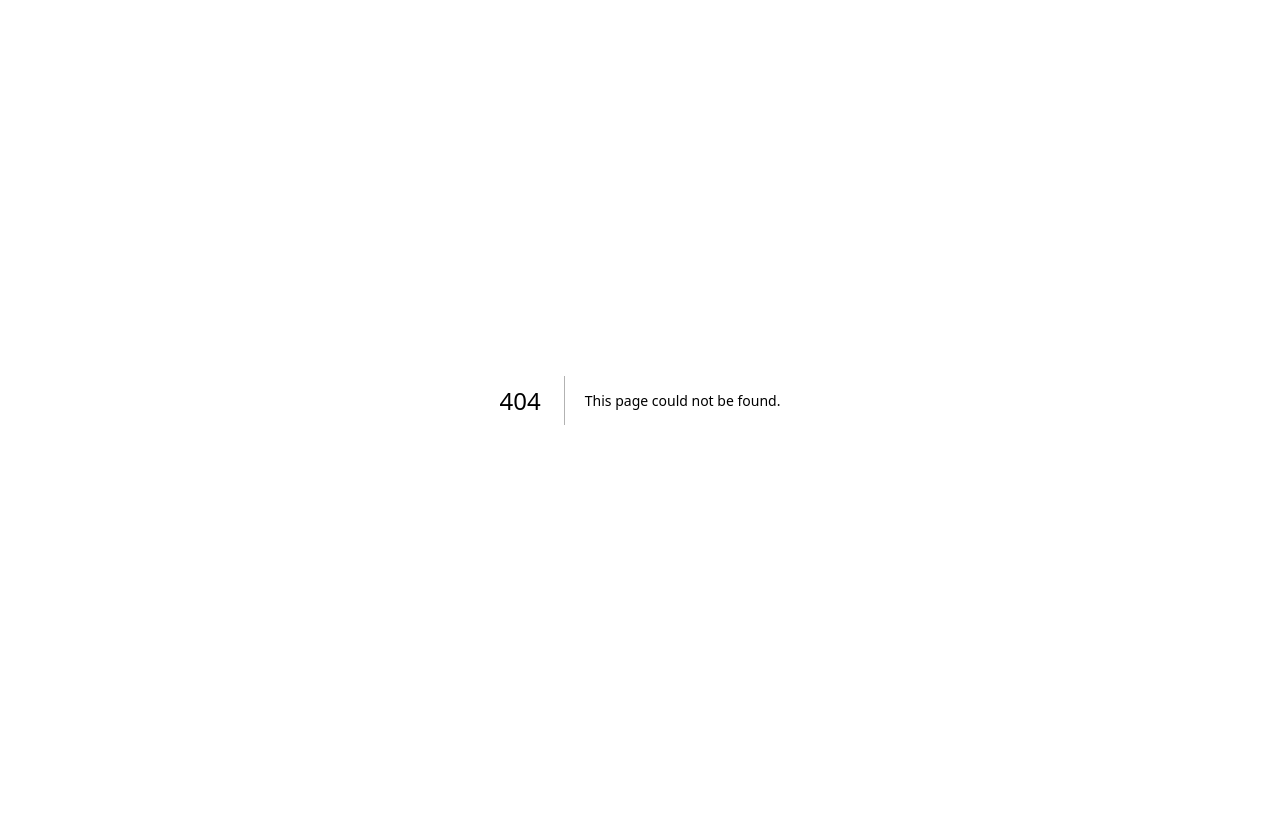
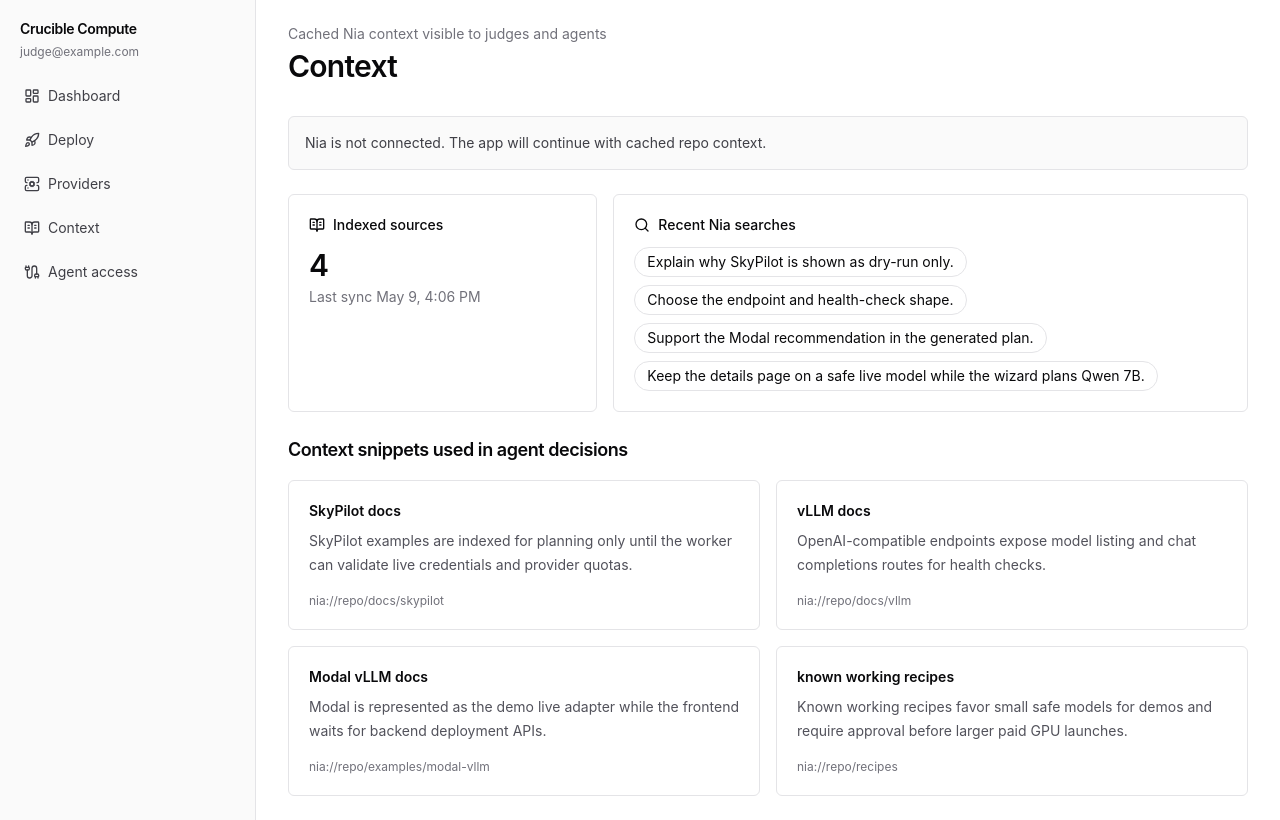
Before and after one commit to Trolleroof/nozomio-hackathon, a Next.js app in the folder apps/web/: page /context in a window 1280 px wide. Before the commit this address had no page. Built offline with nearby package versions, Linux system fonts and the light colour scheme.

Commit message:
feat: surface Nia context in frontend

```diff
--- /dev/null
+++ b/apps/web/app/context/page.tsx
@@ -0,0 +1,15 @@
+import { AppFrame } from "@/components/app-frame";
+import { ContextPanel } from "@/components/context-panel";
+import { contextSnippets } from "@crucible/shared/fixtures";
+
+export default function ContextPage() {
+  return (
+    <AppFrame>
+      <div className="mb-8">
+        <p className="text-sm text-zinc-500">Cached Nia context visible to judges and agents</p>
+        <h1 className="mt-1 text-3xl font-semibold tracking-tight">Context</h1>
+      </div>
+      <ContextPanel snippets={contextSnippets} />
+    </AppFrame>
+  );
+}
--- /dev/null
+++ b/apps/web/src/components/context-panel.tsx
@@ -0,0 +1,56 @@
+import type { NiaContextSnippet } from "@crucible/shared/crucible-contract";
+import { BookOpenText, Search } from "lucide-react";
+
+import { formatDateTime } from "@/lib/format";
+
+export function ContextPanel({ snippets }: { snippets: NiaContextSnippet[] }) {
+  const lastSync = snippets
+    .map((snippet) => snippet.searchedAt)
+    .sort()
+    .at(-1);
+
+  return (
+    <section className="space-y-6">
+      <div className="rounded-md border border-zinc-200 bg-zinc-50 p-4 text-sm text-zinc-700">
+        Nia is not connected. The app will continue with cached repo context.
+      </div>
+
+      <div className="grid gap-4 md:grid-cols-3">
+        <div className="rounded-md border border-zinc-200 bg-white p-5">
+          <div className="flex items-center gap-2 text-sm font-medium">
+            <BookOpenText aria-hidden="true" className="h-4 w-4" />
+            Indexed sources
+          </div>
+          <p className="mt-3 text-3xl font-semibold">{snippets.length}</p>
+          <p className="mt-1 text-sm text-zinc-500">Last sync {formatDateTime(lastSync)}</p>
+        </div>
+        <div className="rounded-md border border-zinc-200 bg-white p-5 md:col-span-2">
+          <div className="flex items-center gap-2 text-sm font-medium">
+            <Search aria-hidden="true" className="h-4 w-4" />
+            Recent Nia searches
+          </div>
+          <div className="mt-3 flex flex-wrap gap-2 text-sm">
+            {snippets.map((snippet) => (
+              <span key={snippet.id} className="rounded-full border border-zinc-200 px-3 py-1">
+                {snippet.usedFor}
+              </span>
+            ))}
+          </div>
+        </div>
+      </div>
+
+      <div>
+        <h2 className="text-lg font-semibold tracking-tight">Context snippets used in agent decisions</h2>
+        <div className="mt-4 grid gap-4 md:grid-cols-2">
+          {snippets.map((snippet) => (
+            <article key={snippet.id} className="rounded-md border border-zinc-200 bg-white p-5">
+              <div className="text-sm font-semibold">{snippet.title}</div>
+              <p className="mt-2 text-sm leading-6 text-zinc-600">{snippet.excerpt}</p>
+              <p className="mt-4 text-xs text-zinc-500">{snippet.source}</p>
+            </article>
+          ))}
+        </div>
+      </div>
+    </section>
+  );
+}
```
